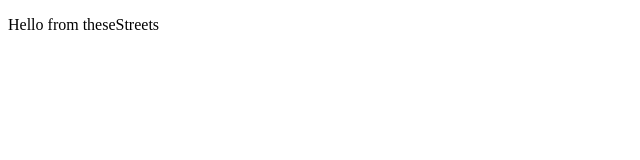
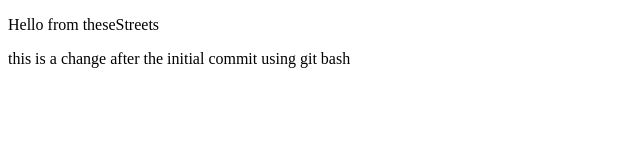
Before and after one commit to code-slightly-red/these-streets, a plain HTML site: page index.html in a window 1280 px wide. Shown: the whole page, without its empty margins (0-640 px from the left). Drawn offline with Linux system fonts and the light colour scheme.

Commit message:
second commit because of add

```diff
--- /dev/null
+++ b/css1.css
@@ -0,0 +1,2 @@
+/*this is just a blank css file*/
+/*this is just a change to the file  to see if it activates WIP*/
--- a/index.html
+++ b/index.html
@@ -33,7 +33,7 @@
 
 <body>
 <p>Hello from theseStreets</p>
-
+<p>this is a change after the initial commit using git bash</p>
 
 </body>
 </html>
```
